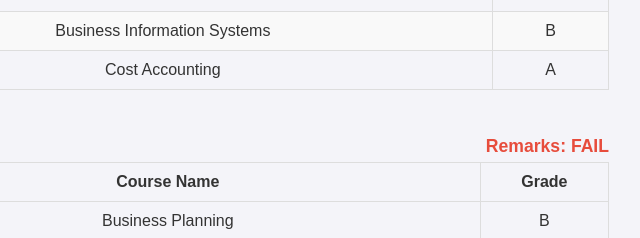
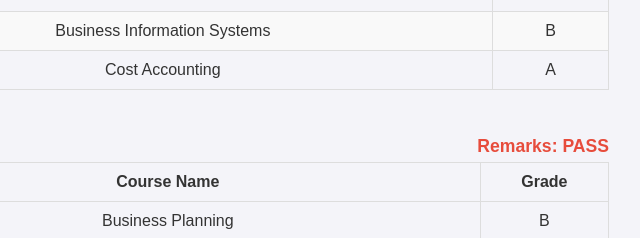
Before and after one commit to BIGFIVE007/student-results, a plain HTML site: page index.html in a window 1280 px wide. Shown: the part 2020-2258 px from the top of the page, 523-1163 px from the left. Drawn offline with Linux system fonts and the light colour scheme.

Commit message:
Update index.html

```diff
--- a/index.html
+++ b/index.html
@@ -302,7 +302,7 @@
       <div class="semester">
         <div class="semester-header">
           <h3>Year 3 - Semester 2</h3>
-          <p class="remarks">Remarks: FAIL</p>
+          <p class="remarks">Remarks: PASS</p>
         </div>
         <table>
           <thead>
```
